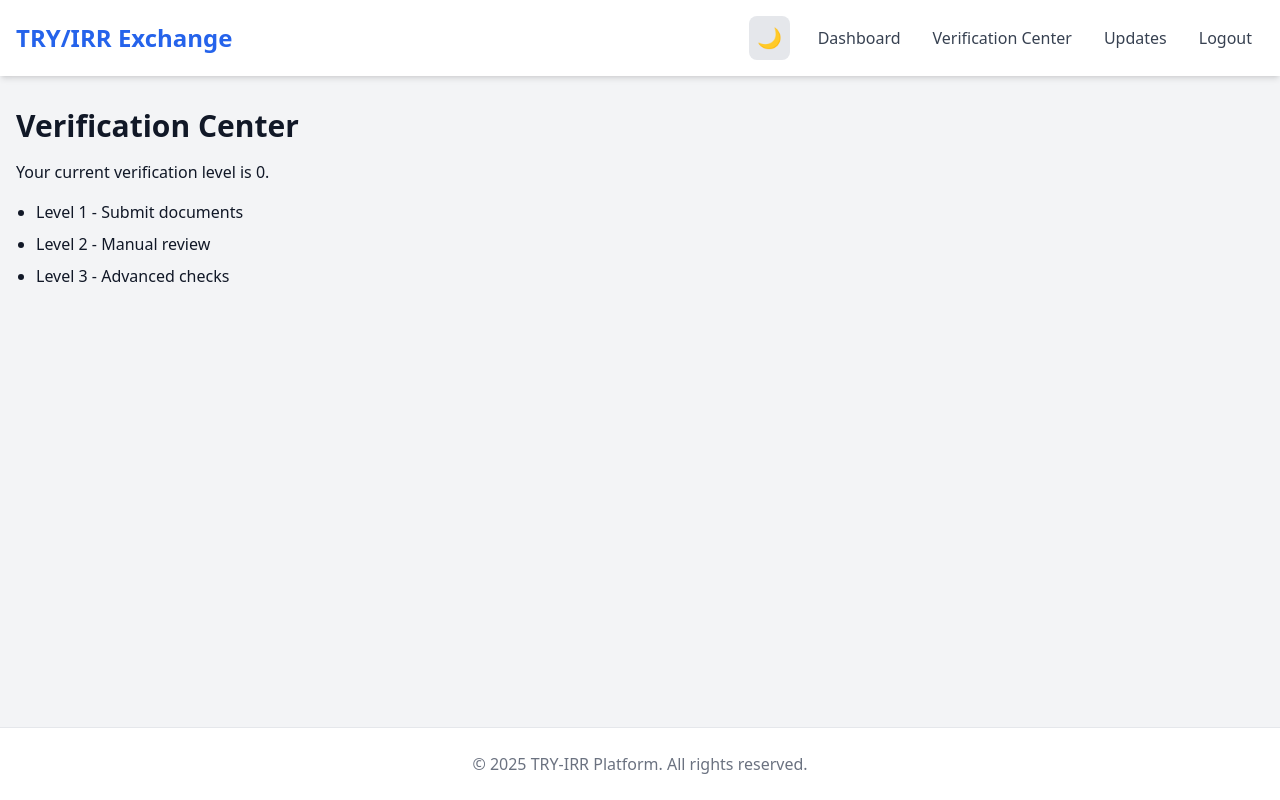
After one commit to jjebraham/tryirr_platform, a Django app: page /verification/ in a window 1280 px wide. The commit adds this page. Run offline with Django 5.2, Linux system fonts and the light colour scheme; a user stored in the database is signed in; some libraries are stand-ins or nearby versions.

Commit message:
Add verification center and auto update

```diff
--- a/core/templates/core/base.html
+++ b/core/templates/core/base.html
@@ -39,6 +39,16 @@
                class="px-3 py-2 text-gray-700 dark:text-gray-200 hover:text-blue-600 dark:hover:text-blue-400 transition-all duration-300">
               Dashboard
             </a>
+            <a href="{% url 'core:verification' %}"
+               class="px-3 py-2 text-gray-700 dark:text-gray-200 hover:text-blue-600 dark:hover:text-blue-400 transition-all duration-300">
+              Verification Center
+            </a>
+            {% if user.is_staff %}
+            <a href="{% url 'core:updates' %}"
+               class="px-3 py-2 text-gray-700 dark:text-gray-200 hover:text-blue-600 dark:hover:text-blue-400 transition-all duration-300">
+              Updates
+            </a>
+            {% endif %}
             <a href="{% url 'account_logout' %}"
                class="px-3 py-2 text-gray-700 dark:text-gray-200 hover:text-red-600 dark:hover:text-red-400 transition-all duration-300">
               Logout
--- a/core/templates/core/index.html
+++ b/core/templates/core/index.html
@@ -11,6 +11,10 @@
         <a href="{% url 'core:dashboard' %}"
            class="px-6 py-3 bg-blue-600 text-white rounded-lg hover:bg-blue-700">
           {% trans "Go to Dashboard" %}
+        </a>
+        <a href="{% url 'core:verification' %}"
+           class="px-6 py-3 bg-blue-600 text-white rounded-lg hover:bg-blue-700">
+          {% trans "Verification Center" %}
         </a>
         <a href="{% url 'core:kyc' %}"
            class="px-6 py-3 bg-yellow-600 text-white rounded-lg hover:bg-yellow-700">
--- /dev/null
+++ b/core/templates/core/verification/verification_index.html
@@ -0,0 +1,16 @@
+{% extends "core/base.html" %}
+{% load i18n %}
+
+{% block title %}{% trans "Verification Center" %}{% endblock %}
+
+{% block content %}
+  <h1 class="text-3xl font-bold mb-4">{% trans "Verification Center" %}</h1>
+  <p class="mb-4">{% trans "Your current verification level is" %} {{ kyc_level }}.</p>
+  <ul class="list-disc ml-5 space-y-2">
+    {% for step in steps %}
+      <li>
+        Level {{ forloop.counter }} - {{ step }}{% if kyc_level >= forloop.counter %} ✅{% endif %}
+      </li>
+    {% endfor %}
+  </ul>
+{% endblock %}
--- a/core/urls.py
+++ b/core/urls.py
@@ -10,6 +10,10 @@ urlpatterns = [
     path('',     views.home,      name='home'),
     # Post‑login dashboard
     path('dashboard/', views.dashboard, name='dashboard'),
+    # Verification center
+    path('verification/', views.VerificationIndexView.as_view(), name='verification'),
+    # Updates log (admins only)
+    path('updates/', views.UpdatesView.as_view(), name='updates'),
     # KYC flow
     path('kyc/',  views.kyc,       name='kyc'),
 ]
--- a/core/views.py
+++ b/core/views.py
@@ -3,6 +3,9 @@
 from decimal import Decimal
 from django.shortcuts import render, redirect
 from django.contrib.auth.decorators import login_required
+from django.contrib.auth.mixins import LoginRequiredMixin, UserPassesTestMixin
+from django.views.generic import TemplateView
+from django.conf import settings
 from .forms import KYCForm, ConversionForm
 from .services.rates import fetch_try_irr_rates
 
@@ -47,3 +50,35 @@ def kyc(request):
         "form": form,
         "current_level": user.kyc_level,
     })
+
+
+class VerificationIndexView(LoginRequiredMixin, TemplateView):
+    template_name = "core/verification/verification_index.html"
+
+    def get_context_data(self, **kwargs):
+        context = super().get_context_data(**kwargs)
+        context["steps"] = [
+            "Submit documents",
+            "Manual review",
+            "Advanced checks",
+        ]
+        context["kyc_level"] = self.request.user.kyc_level
+        return context
+
+
+class UpdatesView(UserPassesTestMixin, TemplateView):
+    template_name = "core/updates.html"
+
+    def test_func(self):
+        return self.request.user.is_authenticated and self.request.user.is_staff
+
+    def get_context_data(self, **kwargs):
+        context = super().get_context_data(**kwargs)
+        log_path = settings.BASE_DIR / "auto_update.log"
+        if log_path.exists():
+            with open(log_path) as f:
+                lines = f.readlines()
+            context["log"] = lines[-1] if lines else ""
+        else:
+            context["log"] = "No updates yet."
+        return context
--- /dev/null
+++ b/requirements.txt
@@ -0,0 +1,3 @@
+Django>=5.2
+django-allauth
+python-telegram-bot
```
Also changed, not shown: core/management/commands/auto_update.py (added, +45 -0 lines), core/templates/core/updates.html (added, +9 -0 lines), core/management/__init__.py (added), core/management/commands/__init__.py (added), 1 other file.
